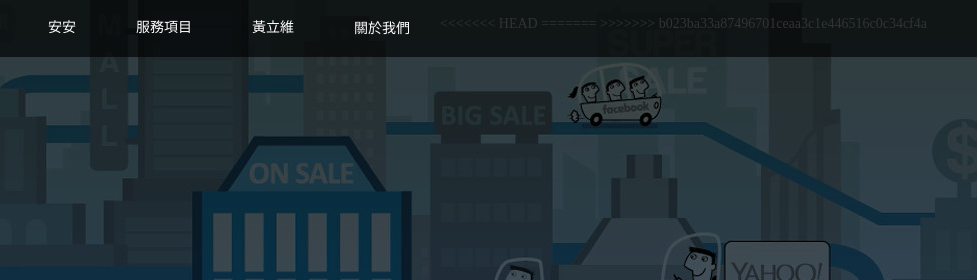
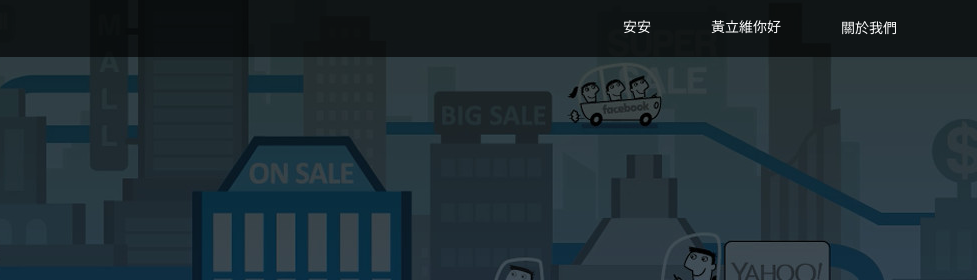
Before and after one commit to levigg/mruxer_0706, a plain HTML site: page index.html in a window 1280 px wide. Shown: the top 280 px of the page, 303-1280 px from the left. Drawn offline with nearby package versions, Linux system fonts and the light colour scheme.

Commit message:
no message

```diff
--- a/index.html
+++ b/index.html
@@ -35,12 +35,8 @@
 
 			<div id="navbar">
 				<ul>
-<<<<<<< HEAD
 					<li><a href="#subject" >安安 </a></li>
-=======
-					<li><a href="#subject" >服務項目</a></li>
-					<li><a href="mailto:Help@mruxer.com">黃立維</a></li>
->>>>>>> b023ba33a87496701ceaa3c1e446516c0c34cf4a
+					<li><a href="mailto:Help@mruxer.com">黃立維你好</a></li>
 					<li><a href="#lang" class="en">關於我們</a></li>
 				</ul>
 
```
